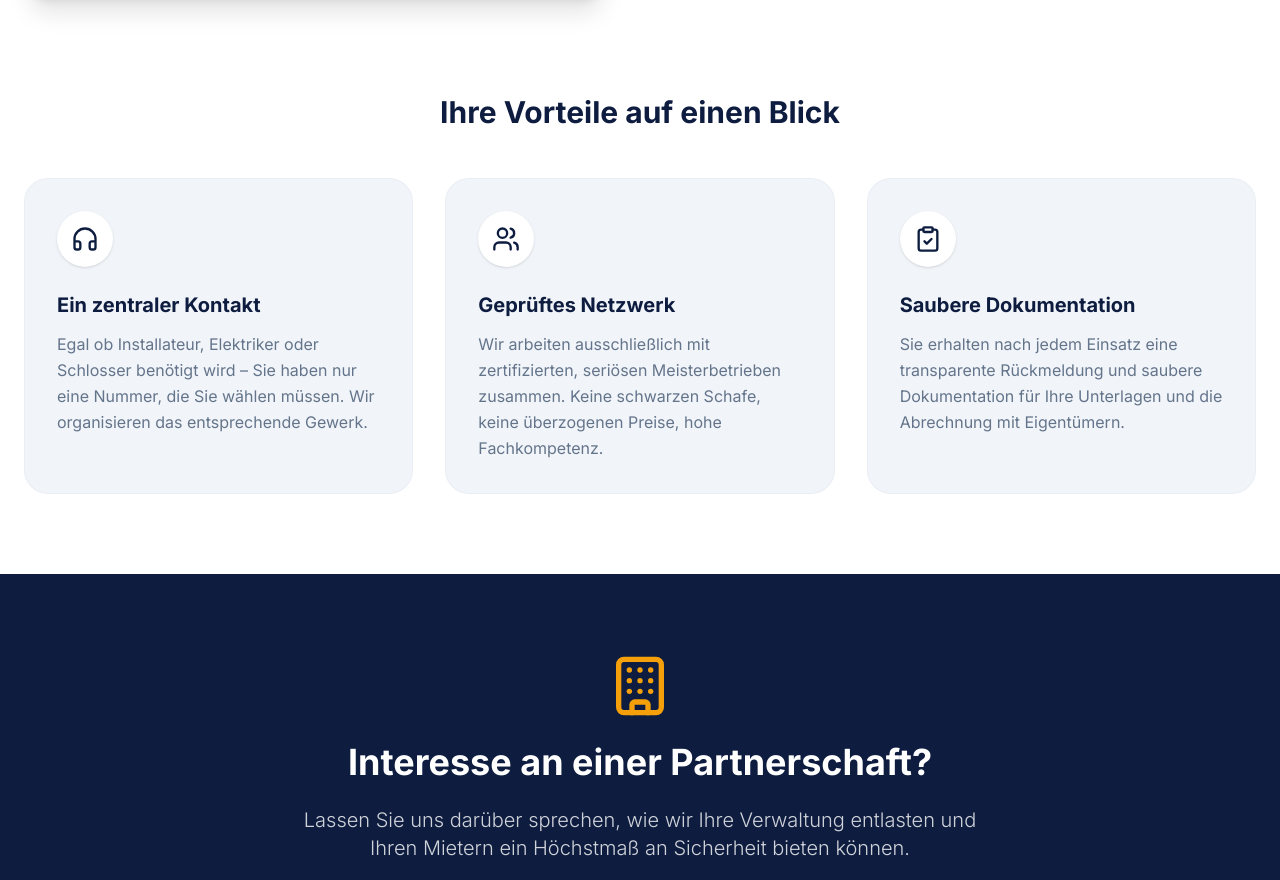
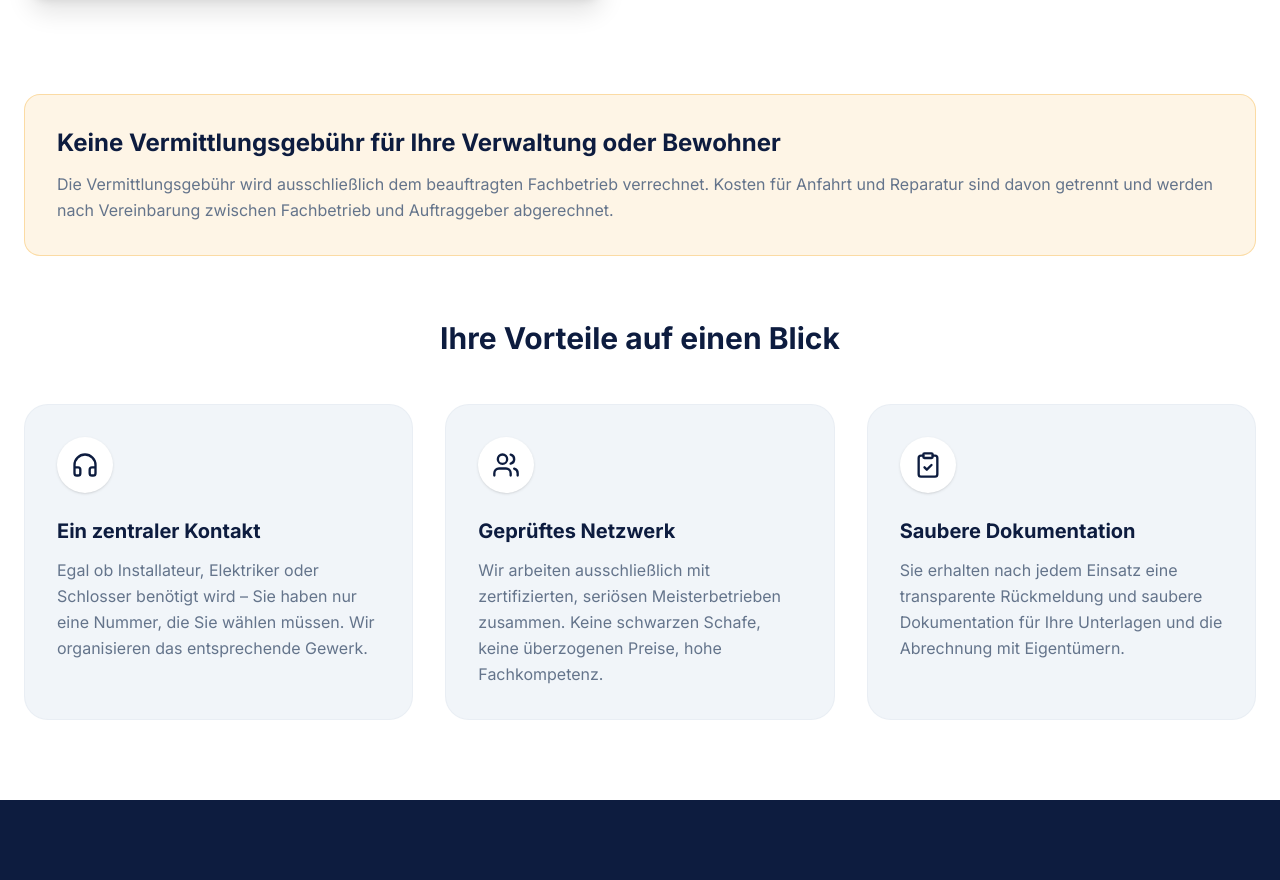
Before and after one commit to tufan8877/Notprofi24, a React (Vite) app: page /hausverwaltungen in a window 1280 px wide. Shown: the part 1388-2268 px from the top of the page. Built offline with nearby package versions, Linux system fonts and the light colour scheme.

Commit message:
Clarify mediation fee on property management page

```diff
--- a/src/pages/Hausverwaltungen.tsx
+++ b/src/pages/Hausverwaltungen.tsx
@@ -75,6 +75,13 @@ export default function Hausverwaltungen() {
             </div>
           </div>
 
+          <div className="mb-16 rounded-2xl border border-secondary/30 bg-secondary/10 p-6 md:p-8">
+            <h3 className="text-xl md:text-2xl font-bold text-primary mb-3">Keine Vermittlungsgebühr für Ihre Verwaltung oder Bewohner</h3>
+            <p className="text-muted-foreground leading-relaxed">
+              Die Vermittlungsgebühr wird ausschließlich dem beauftragten Fachbetrieb verrechnet. Kosten für Anfahrt und Reparatur sind davon getrennt und werden nach Vereinbarung zwischen Fachbetrieb und Auftraggeber abgerechnet.
+            </p>
+          </div>
+
           {/* Advantages Grid */}
           <h3 className="text-3xl font-bold text-center text-primary mb-12">Ihre Vorteile auf einen Blick</h3>
 
```
